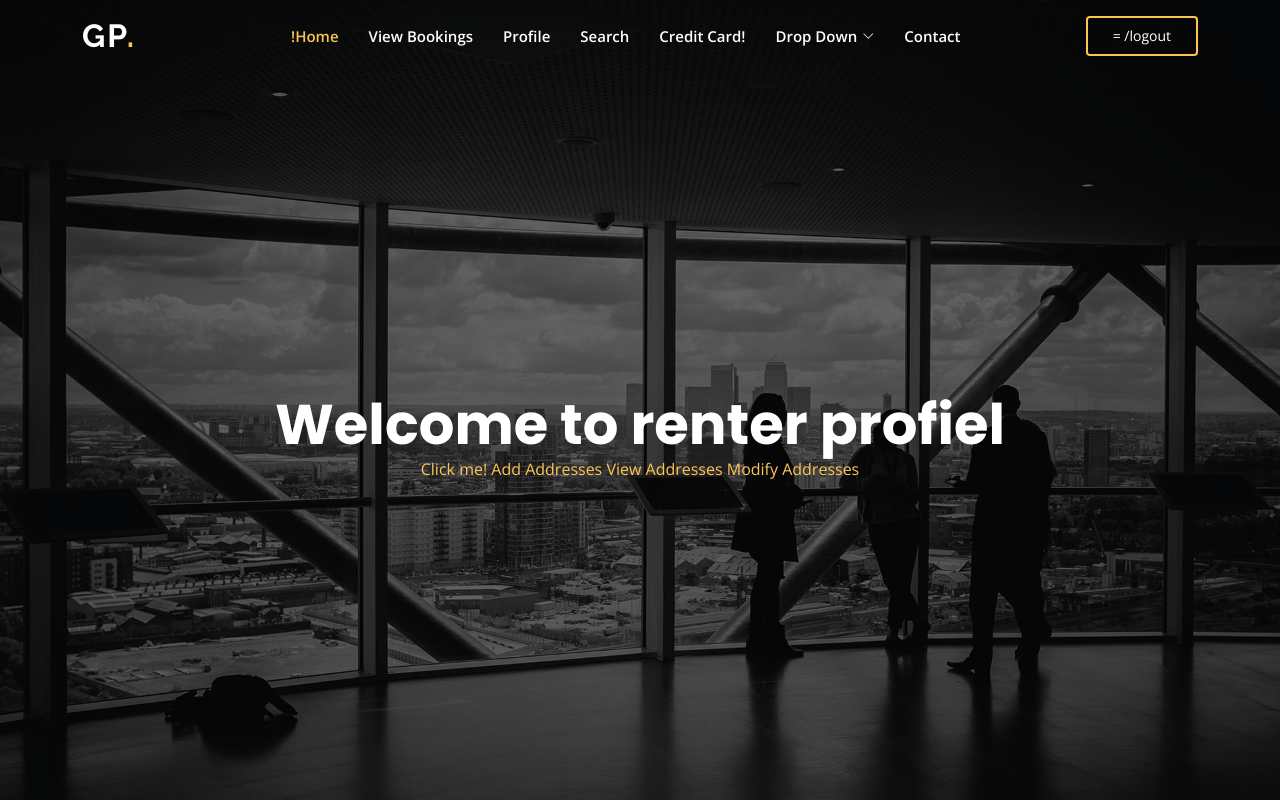
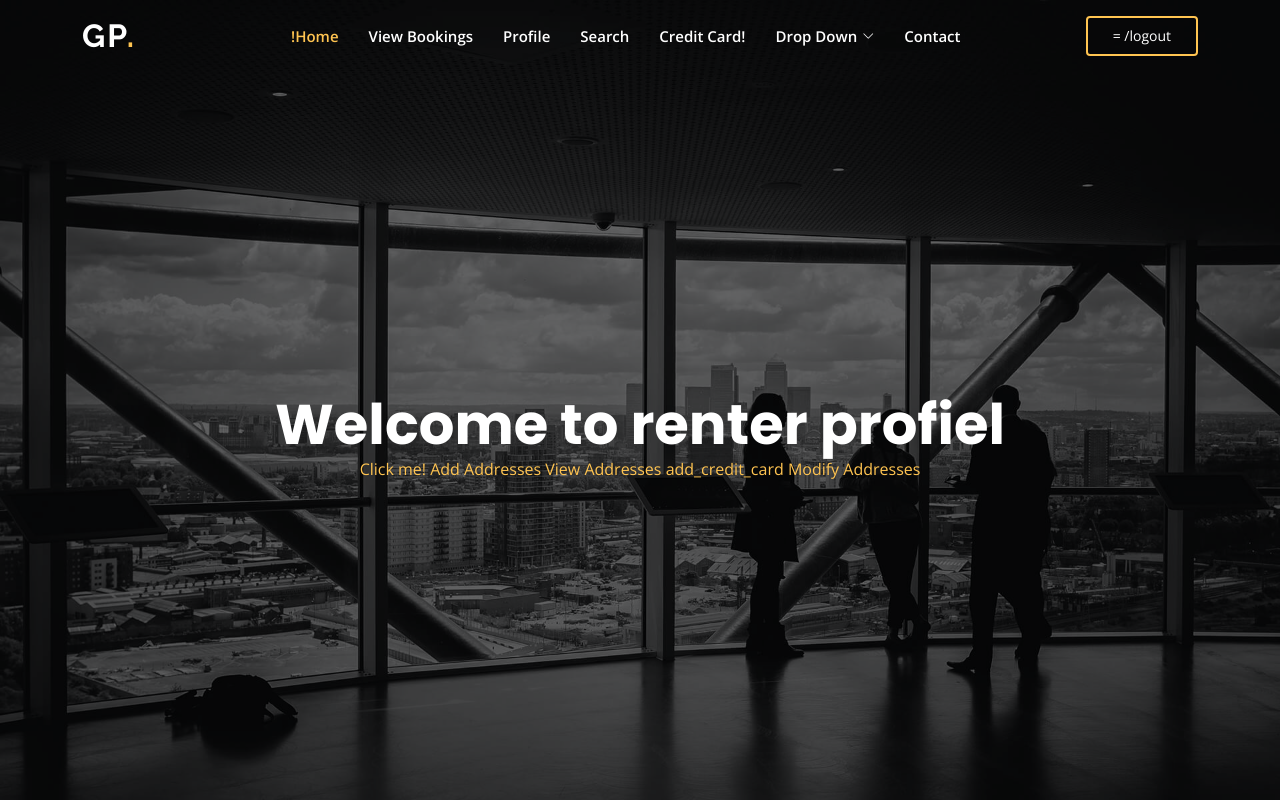
Before and after one commit to MubarizKhan/CS-425-Database-Project, a Flask app: page /renter_profile in a window 1280 px wide. Run offline with Flask 3, Linux system fonts and the light colour scheme; some libraries are stand-ins or nearby versions.

Commit message:
adding creditcard

```diff
--- a/app.py
+++ b/app.py
@@ -423,6 +423,61 @@ def delete_address(address_id):
   # return redirect(url_for('show_addresses'))
   return redirect(url_for('renter_profile'))
 
+@app.route('/add_credit_card', methods=['GET', 'POST'])
+def add_credit_card():
+  conn = get_db_connection()
+  cur = conn.cursor()
+  # cur.execute('SELECT * FROM address WHERE user_id=%s', (session['user_id']))
+  cur.execute('SELECT * FROM address WHERE user_id=%s', (session['user_id'],))
+
+
+  addresses = cur.fetchall()
+
+  if request.method == 'POST':
+        print('we in add_credit_card_post', request.form['paymentaddress_id'][0])
+        # Get the credit card details from the form
+        card_number = request.form['cardnumber']
+        expiration_date = request.form['expirationdate']
+        cvv = request.form['cvv']
+
+        # Get the payment address ID from the database for the renter
+        cur.execute('SELECT renter_id FROM renters WHERE user_id=%s', (session['user_id'],))
+        renter_id = cur.fetchone()
+
+        # cur.execute('SELECT paymentaddress_id FROM renters WHERE renter_id = %s', (session['user_id'],))
+        payment_address_id = request.form['paymentaddress_id'][0] #cur.fetchone()[0]
+        print('we in add_credit_card_post@', payment_address_id, cvv, expiration_date)
+
+        # Insert the credit card details into the database
+        cur.execute('INSERT INTO creditcard (renter_id, cardnumber, expirationdate, paymentaddress_id, cvv) VALUES (%s, %s, %s, %s, %s)', (renter_id, card_number, expiration_date, payment_address_id, cvv))
+        conn.commit()
+        conn.close()
+
+        flash('Credit card added successfully!', 'success')
+        return redirect(url_for('renter_profile'))
+
+  else:
+      return render_template('add_creditcard.html', addresses=addresses)
+
+  # if request.method == 'POST':
+  #   renter_id = db.session.query(Renter.renter_id).filter_by(user_id=session['user_id']).scalar()
+  #   cardnumber = request.form['cardnumber']
+  #   expirationdate = request.form['expirationdate']
+  #   cvv = request.form['cvv']
+  #   paymentaddress_id = request.form['paymentaddress']
+
+  #   credit_card = CreditCard(renter_id=renter_id, cardnumber=cardnumber, expirationdate=expirationdate, cvv=cvv, paymentaddress_id=paymentaddress_id)
+
+  #   db.session.add(credit_card)
+  #   db.session.commit()
+
+  #   flash('Credit card added successfully')
+  #   return redirect(url_for('renter_profile'))
+
+  # addresses = Address.query.filter_by(user_id=session['user_id']).all()
+  # return render_template('add_credit_card.html', addresses=addresses)
+
+
 @app.route('/logout')
 def logout():
     session.clear()
--- a/templates/all_renters_addresses.html
+++ b/templates/all_renters_addresses.html
@@ -5,6 +5,7 @@
   <table>
     <thead>
       <tr>
+        <th>ID ***********8</th>
         <th>Address</th>
         <th>City</th>
         <th>State</th>
@@ -14,6 +15,7 @@
     <tbody>
       {% for address in addresses %}
         <tr>
+          <td>{{ address[0] }}</td>
           <td>{{ address[2] }}</td>
           <td>{{ address[4] }}</td>
           <td>{{ address[3] }}</td>
--- a/templates/renter_profile.html
+++ b/templates/renter_profile.html
@@ -6,6 +6,7 @@
 	<a href="{{ url_for('renter_profile') }}">Click me!</a>
   <a href="{{ url_for('renter_add_address') }}">Add Addresses</a>
   <a href="{{ url_for('all_renters_addresses') }}">View Addresses</a>
+  <a href="{{ url_for('add_credit_card') }}">add_credit_card</a>
   <a href="{{ url_for('renter_profile') }}">Modify Addresses</a>
 
 
```
Also changed, not shown: templates/add_creditcard.html (added, +19 -0 lines).
